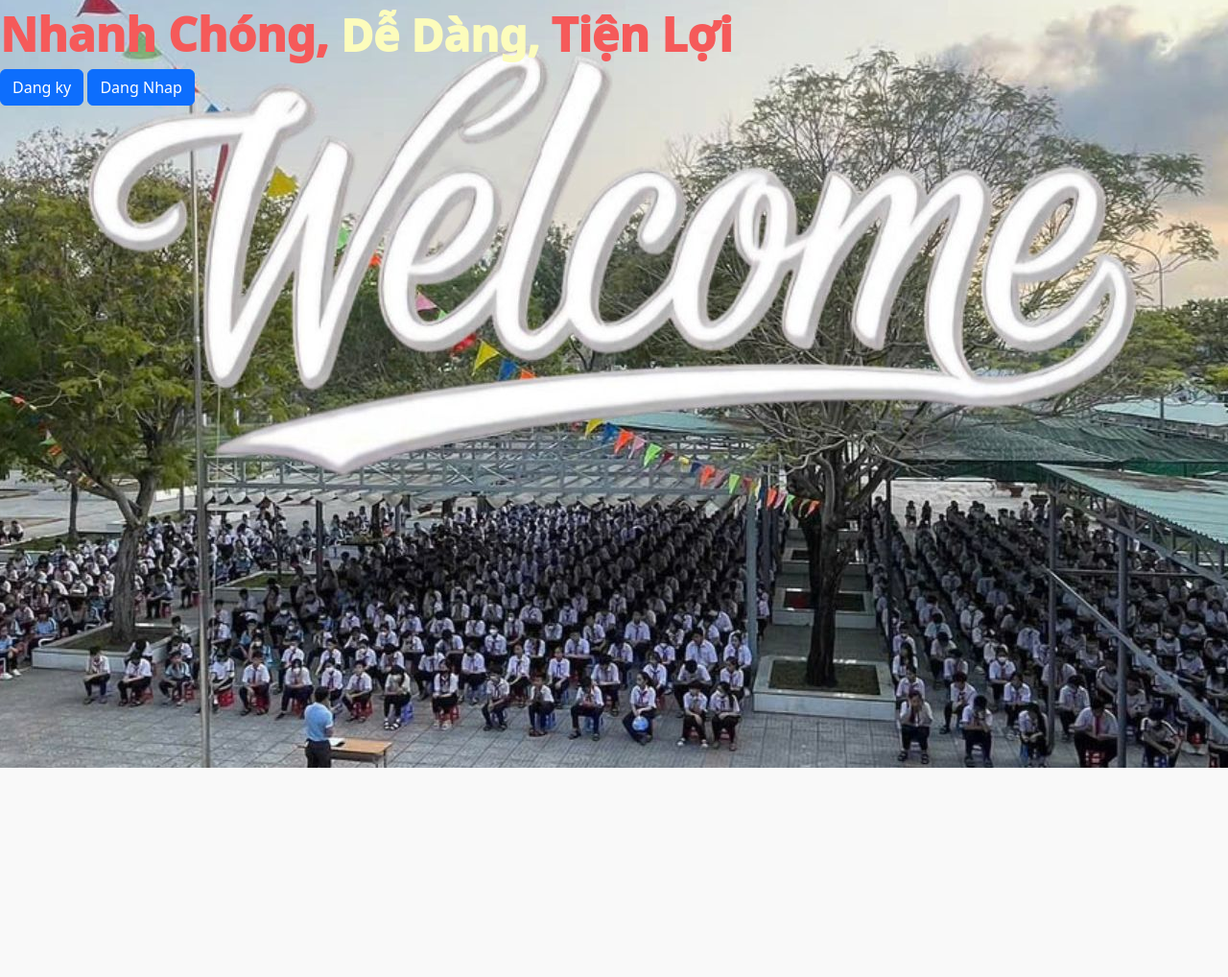
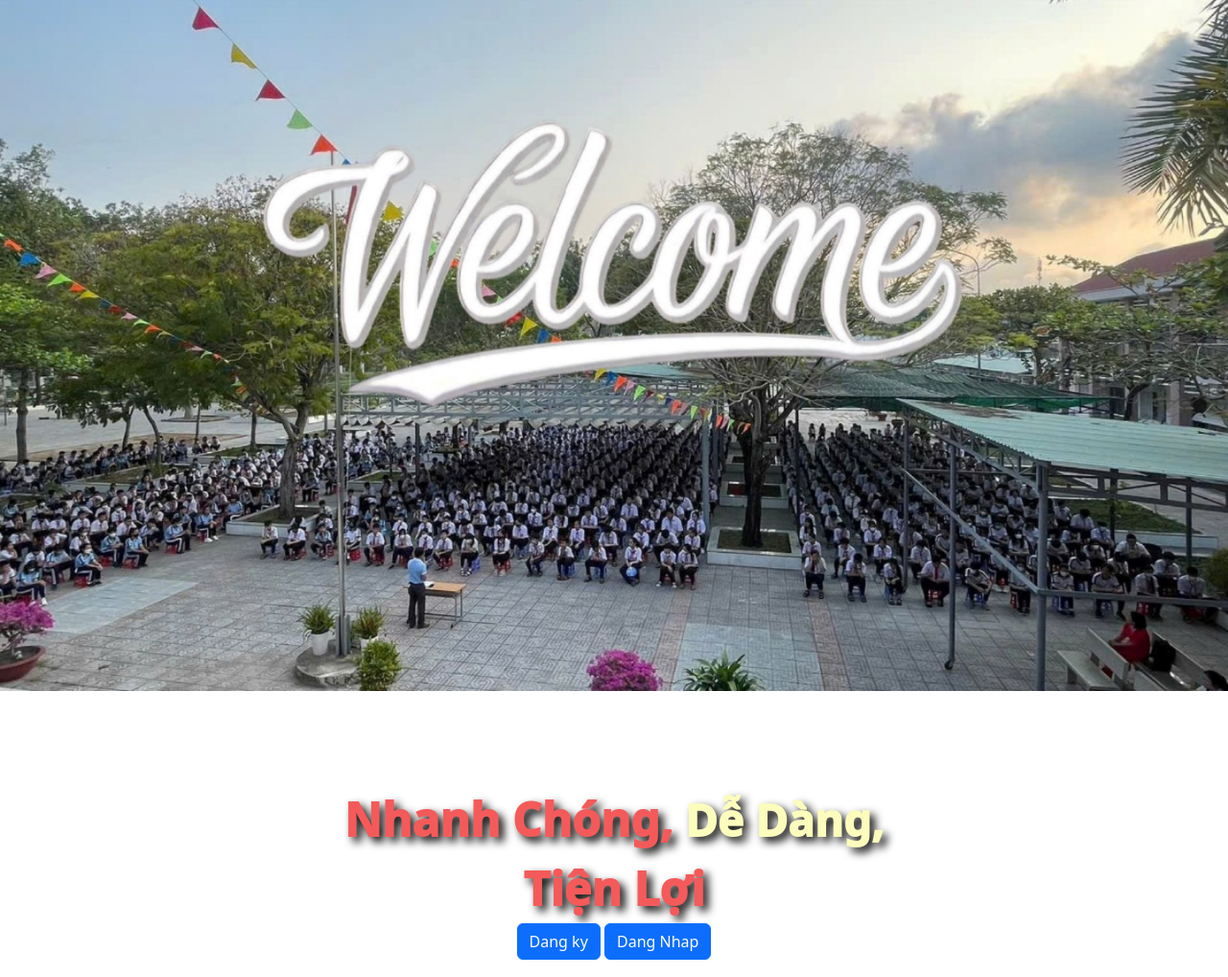
Before and after one commit to bao-123/Du_An_KHKT, a Django app: page / in a window 1280 px wide. Shown: the whole page at 96% size. Before the commit the page ends 800 px from the top, so only its background shows below. Run offline with Django 5.2, Linux system fonts and the light colour scheme.

Commit message:
Add styles

```diff
--- a/Du_An/static/Du_An/css/index.css
+++ b/Du_An/static/Du_An/css/index.css
@@ -17,6 +17,7 @@
     background-color: rgb(238, 96, 96);
     width: fit-content;
     margin-bottom: 5rem;
+    margin-top: 10px;
 }
 
 
--- a/Du_An/static/Du_An/css/profile.css
+++ b/Du_An/static/Du_An/css/profile.css
@@ -42,7 +42,7 @@
 {
     display: flex;
     flex-wrap: wrap;
-    column-gap: 1rem;
+    column-gap: 8rem;
 }
 
 
--- a/Du_An/static/Du_An/css/welcome.css
+++ b/Du_An/static/Du_An/css/welcome.css
@@ -1,19 +1,21 @@
 body
 {
-    text-align: center;
     font-family: 'Open Sans', sans-serif;
-    width: fit-content;
-    height: fit-content;
-    margin: 0;
-    background-image: url("../images/Welcome.jpg");
-    background-repeat: no-repeat;
-    background-attachment: fixed;
-    background-position: center;
-    /* can le cho chu */
-    margin-left: auto;
-    margin-right: auto;
+    width: 100%;
+    height: 100%;
 }
-/* ** tap viet comment vo*/
+
+#background-image
+{
+    z-index: -1;
+    object-fit: cover;
+    position: fixed;
+    height: 100%;
+    width: 100%;
+    max-width: 100%;
+    height: auto;
+}
+
 .marks{
     color: rgb(252, 252, 188);
     font-weight: 1000;
@@ -22,14 +24,32 @@
     display: inline;
 }
 
+#welcome-content
+{
+    position: absolute;
+    z-index: 1;
+    text-align: center;
+    top: 100%;
+    left: 50%;
+    transform: translate(-50%);
+    backdrop-filter: blur(5px);
+    background: rgba(255, 255, 255, 0.1);
+    padding: 1rem;
+    border-radius: 20px;
+    border: 2px solid rgba(255, 255, 255, 0.1);
+}
+
+
 .main-description
 {
-    text-align: center;
+    text-shadow: 5px 5px 10px black;
 }
+
+
 .description{
     font-weight: 1000;
     font-size: 48px;
-    font-style: normal; /* code cham the */
+    font-style: normal;
     color: rgb(245, 90, 90);
     display: inline;
 }
--- a/Du_An/templates/Du_An/welcome.html
+++ b/Du_An/templates/Du_An/welcome.html
@@ -10,6 +10,8 @@
     <link rel="icon" href="{% static 'Du_An/images/PHLogo(2).png' %}">
 </head>
 <body>
+    <img src="{% static 'Du_An/images/Welcome.jpg' %}" alt="background-image" id="background-image">
+    <div id="welcome-content">
         <div class="main-description">
             <p class="description">Nhanh Chóng, </p>
             <p class="marks">Dễ Dàng, </p>
@@ -18,6 +20,10 @@
         <div class="links">
             <a href="{% url 'register' %}" class="btn btn-primary">Dang ky</a>
             <a href="{% url 'login' %}" class="btn btn-primary">Dang Nhap</a>
+            {% if user.is_authenticated %}
+            <a href="{% url 'dashboard' %}" class="btn btn-primary">Trang chu</a>
+            {% endif %}
+        </div>
     </div>
 </body>
 </html>
```
Also changed, not shown: Du_An/templates/Du_An/dashboard.html (+6 -6 lines), Du_An/static/Du_An/images/Welcome.jpg, db.sqlite3. Lines whose indentation alone changed are shown as unchanged.
